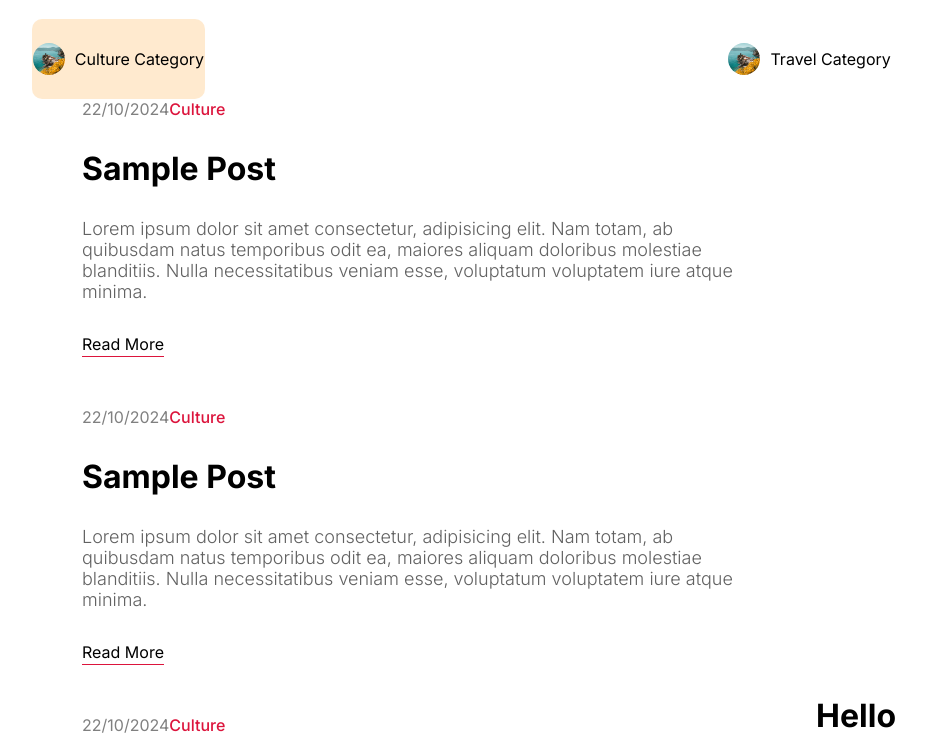
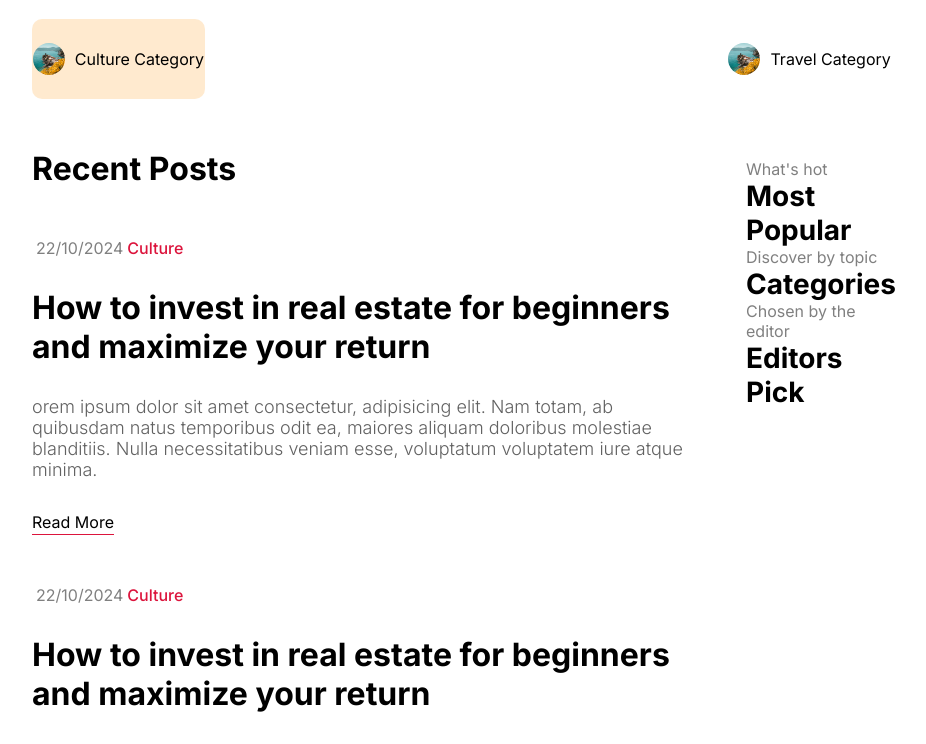
Before and after one commit to yogita-indira/nextjs_blog, a Next.js app: page / in a window 1280 px wide. Shown: the part 1171-1915 px from the top of the page, without its empty margins (176-1102 px from the left). Built offline with nearby package versions, Linux system fonts and the light colour scheme.

Commit message:
changes in cardlist

```diff
--- a/package.json
+++ b/package.json
@@ -12,6 +12,7 @@
     "eslint": "8.48.0",
     "eslint-config-next": "13.4.19",
     "next": "^14.2.4",
+    "nodemon": "^3.1.4",
     "react": "18.2.0",
     "react-dom": "18.2.0"
   },
--- a/src/app/components/CardList/CardList.jsx
+++ b/src/app/components/CardList/CardList.jsx
@@ -8,7 +8,7 @@ import Card from "../card/Card";
 // Mock data (replace with actual data source)
 const mockData = [
   { _id: 1, title: "Sample Post 1", imageUrl: "/style.png" },
-  { _id: 2, title: "Sample Post 2", imageUrl: "/style.png" },
+  { _id: 2, title: "Sample Post 2", imageUrl: "/food.png" },
   { _id: 3, title: "Sample Post 3", imageUrl: "/style.png" },
   // Add more mock data as needed
 ];
@@ -37,9 +37,7 @@ const CardList = ({ page, cat }) => {
 
   return (
     <div className={styles.container}>
-      <div>
-
-      </div>
+<h1 className={styles.title}>Recent Posts</h1>
 
       <div className={styles.posts}>
 
@@ -50,7 +48,7 @@ const CardList = ({ page, cat }) => {
           <Card />
 
       </div>
-      <Pagination page={page} hasPrev={hasPrev} hasNext={hasNext} />
+      <Pagination  />
     </div>
   );
 };
--- a/src/app/components/CardList/cardList.module.css
+++ b/src/app/components/CardList/cardList.module.css
@@ -1,11 +1,9 @@
 .container {
-  margin-bottom: 50px;
-  display: flex;
 
-  align-items: center;
-  gap: 50px;
 }
-
+.title {
+  margin: 50px 0px;
+}
 .imageContainer {
   flex: 1;
   height: 350px;
--- a/src/app/components/Featured/featured.module.css
+++ b/src/app/components/Featured/featured.module.css
@@ -47,6 +47,7 @@
     border: none;
     border-radius: 5px;
     width: max-content;
+    background-color: greenyellow;
   }
 
   @media screen and (max-width: 1280px) {
--- a/src/app/components/Menu/Menu.jsx
+++ b/src/app/components/Menu/Menu.jsx
@@ -3,21 +3,21 @@ import React from "react";
 import styles from "./menu.module.css";
 import Link from "next/link";
 import Image from "next/image";
-import MenuPosts from "../menuPosts/MenuPosts";
-import MenuCategories from "../menuCategories/MenuCategories";
+// import MenuPosts from "../menuPosts/MenuPosts";
+// import MenuCategories from "../menuCategories/MenuCategories";
 
 const Menu = () => {
   return (
     <div className={styles.container}>
       <h2 className={styles.subtitle}>{"What's hot"}</h2>
       <h1 className={styles.title}>Most Popular</h1>
-      <MenuPosts withImage={false} />
+      {/* <MenuPosts withImage={false} /> */}
       <h2 className={styles.subtitle}>Discover by topic</h2>
       <h1 className={styles.title}>Categories</h1>
-      <MenuCategories />
+      {/* <MenuCategories /> */}
       <h2 className={styles.subtitle}>Chosen by the editor</h2>
       <h1 className={styles.title}>Editors Pick</h1>
-      <MenuPosts withImage={true} />
+      {/* <MenuPosts withImage={true} /> */}
     </div>
   );
 };
--- a/src/app/components/card/card.jsx
+++ b/src/app/components/card/card.jsx
@@ -18,10 +18,10 @@ const Card = ({ key, item }) => {
           <span className={styles.category}>Culture</span>
         </div>
 
-          <h1>Sample Post</h1>
+          <h1 className={styles.title }>How to invest in real estate for beginners and maximize your return</h1>
 
         {/* <p className={styles.desc}>{item.desc.substring(0, 60)}</p> */}
-        <div className={styles.desc}>Lorem ipsum dolor sit amet consectetur, adipisicing elit. Nam totam, ab quibusdam natus temporibus odit ea, maiores aliquam doloribus molestiae blanditiis. Nulla necessitatibus veniam esse, voluptatum voluptatem iure atque minima.</div>
+        <div className={styles.desc}>orem ipsum dolor sit amet consectetur, adipisicing elit. Nam totam, ab quibusdam natus temporibus odit ea, maiores aliquam doloribus molestiae blanditiis. Nulla necessitatibus veniam esse, voluptatum voluptatem iure atque minima.</div>
         <Link href="/" className={styles.link}>
           Read More
         </Link>
--- a/src/app/components/card/card.module.css
+++ b/src/app/components/card/card.module.css
@@ -20,10 +20,12 @@
     display: flex;
     flex-direction: column;
     gap: 30px;
+
   }
 
   .date {
     color: gray;
+    padding: 4px;
   }
 
   .category {
--- a/src/app/homepage.module.css
+++ b/src/app/homepage.module.css
@@ -0,0 +1,4 @@
+.content{
+    display: flex;
+    gap: 50px;
+  }
--- a/src/app/page.jsx
+++ b/src/app/page.jsx
@@ -1,6 +1,7 @@
 import Link from "next/link";
-import style from "./homepage.module.css"
+import styles from "./homepage.module.css"
 import Featured from "./components/Featured/Featured";
+import Menu from "./components/Menu/Menu";
 
 import CategoryList from "./components/CategoryList/CategoryList";
 import CardList from "./components/CardList/CardList";
@@ -8,11 +9,10 @@ export default function Home() {
   return (
     <div className="style.container">
 <Featured/>
-<CategoryList/>
-<CardList/>
-
-<div className="">popular picks</div>
-      <Link href="/">Lorem ipsum dolor sit amet consectetur, adipisicing elit. Laboriosam ipsam molestias accusantium atque quaerat Lorem ipsum dolor sit amet consectetur adipisicing elit. Dolores, laboriosam dolorem? Incidunt rerum quibusdam facere tempora iste odio aperiam quas optio id quidem! Adipisci dignissimos laudantium magni obcaecati deleniti <iure className="lorem"></iure>mollitia quis deleniti error officia odio voluptates qui maiores adipisci nemo, libero quasi, quod, provident ipsa!Hello Lorem ipsum dolor sit amet consectetur adipisicing elit. Veritatis vero nostrum, rerum porro consectetur veniam ab quidem atque recusandae nam alias itaque quae optio id quasi eius, nemo eveniet saepe?</Link>
+<CategoryList/>     <div className={styles.content}>
+        <CardList/>
+        <Menu />
+      </div>
     </div>
   );
 }
```
Also changed, not shown: 1 other file (tests, documents, lock files or other folders).
